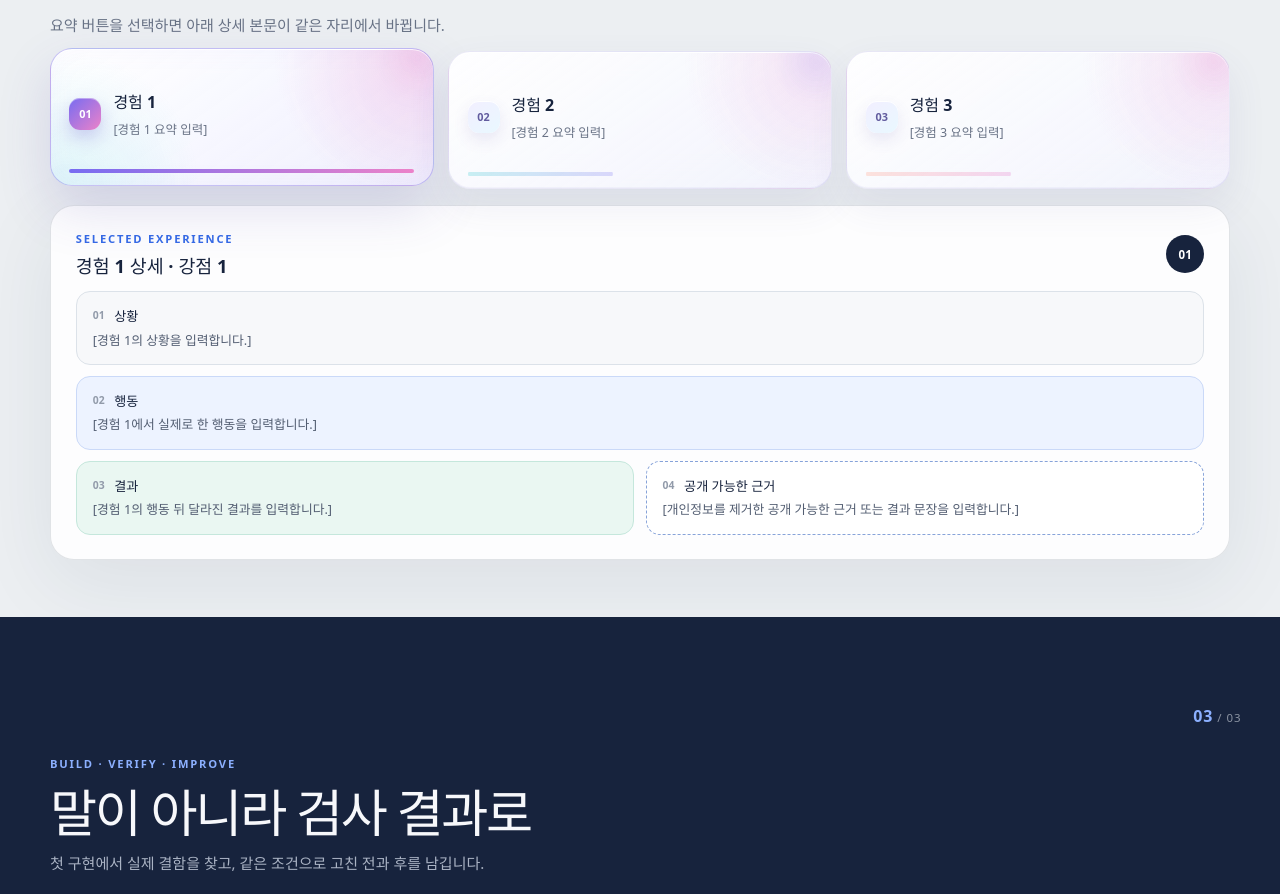
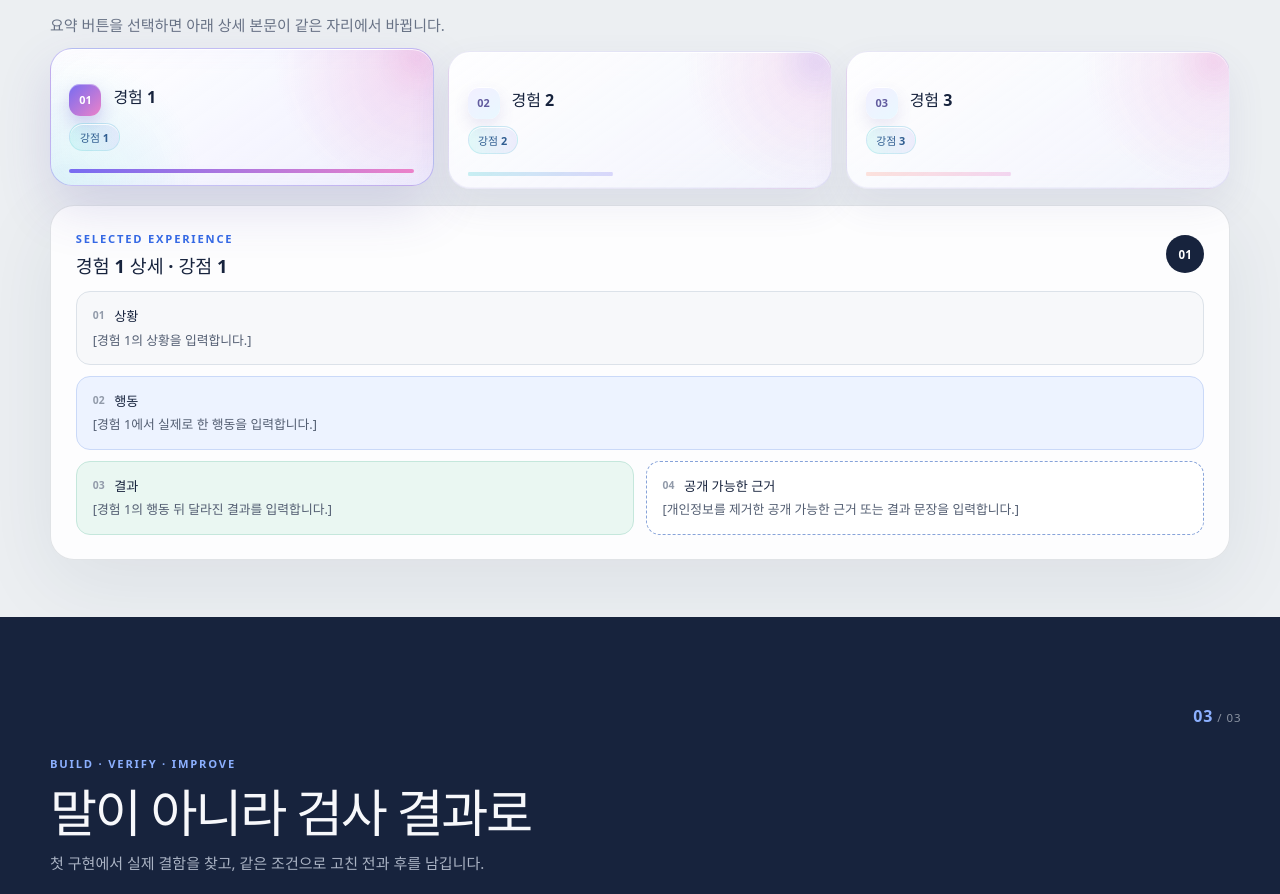
Before and after one commit to NoGravyBeef/one-link-portfolio, a React (Vite) app: page / in a window 1280 px wide. Shown: the part 983-1877 px from the top of the page. Built offline with nearby package versions, Linux system fonts and the light colour scheme.

Commit message:
수정 번복

```diff
--- a/src/App.jsx
+++ b/src/App.jsx
@@ -131,7 +131,8 @@ function ExperiencesSection() {
               >
                 <span className="experience-number">0{item.id}</span>
                 <strong>{item.title}</strong>
-                <span className="experience-summary">{item.summary}</span>
+                <span className="experience-summary">{ }</span>
+                <span className="experience-strength">{item.strength}</span>
               </button>
             );
           })}
```
